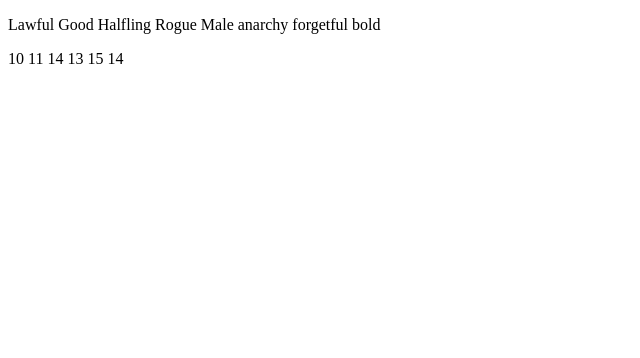
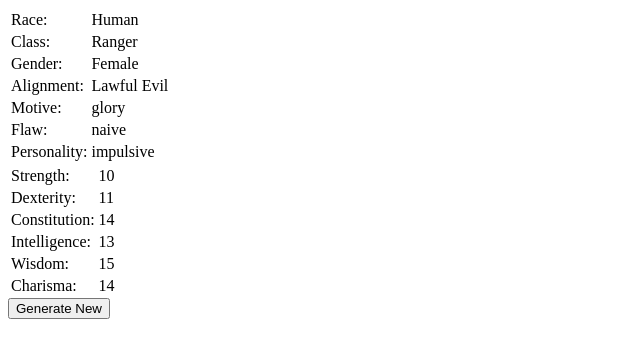
Before and after one commit to ri-ca4/CharacterSheetGenerator, a website with bundled scripts: page public/index.html in a window 1280 px wide. Shown: the whole page, without its empty margins (0-640 px from the left). Built offline with nearby package versions, Linux system fonts and the light colour scheme.

Commit message:
added character class, generate function, temp display, generate button

```diff
--- a/public/index.html
+++ b/public/index.html
@@ -16,8 +16,38 @@
         <!--[if lt IE 7]>
             <p class="browsehappy">You are using an <strong>outdated</strong> browser. Please <a href="#">upgrade your browser</a> to improve your experience.</p>
         <![endif]-->
-        <p id="data"></p>
-        <p id="stats"></p>
+        <table id="character">
+            <tr><td>Race:</td>
+                <td id="race"></td></tr>
+            <tr><td>Class:</td>
+                <td id="class"></td></tr>
+            <tr><td>Gender:</td>
+                <td id="gender"></td></tr>
+            <tr><td>Alignment:</td>
+                <td id="align"></td></tr>
+            <tr><td>Motive:</td>
+                <td id="motive"></td></tr>
+            <tr><td>Flaw:</td>
+                <td id="flaw"></td></tr>
+            <tr><td>Personality:</td>
+                <td id="person"></td></tr>
+        </table>
+        <table id="stats">
+            <tr><td>Strength:</td>
+                <td id="str"></td></tr>
+            <tr><td>Dexterity:</td>
+                <td id="dex"></td></tr>
+            <tr><td>Constitution:</td>
+                <td id="con"></td></tr>
+            <tr><td>Intelligence:</td>
+                <td id="int"></td></tr>
+            <tr><td>Wisdom:</td>
+                <td id="wis"></td></tr>
+            <tr><td>Charisma:</td>
+                <td id="chr"></td></tr>
+        </table>
+        <button id="generate">Generate New</button>
+
         <script type="module" src="js/stats.js" async defer></script>
         <script type="module" src="js/app.js" async defer></script>
     </body>
--- a/public/js/app.js
+++ b/public/js/app.js
@@ -1,5 +1,7 @@
 import { dnd, genders, alignments, motivations, flaws, personalities, statRoll } from "./stats.js"
 
+
+//roll for ... functions
 function rollForRace(){
     var races = dnd.races;
     var rand = Math.floor(Math.random() * races.length);
@@ -58,13 +60,45 @@ function rollForStats(){
     return stats
 }
 
-document.getElementById('data').innerHTML = rollForAlignment() + ' ' +
-                                            rollForRace() + ' ' + rollForClass()
-                                            + ' ' + rollForGender()
-                                            + ' ' + rollForMotive()
-                                            + ' ' + rollForFlaw()
-                                            + ' ' + rollForPersonality();
+//create character class
+class Character {
+    constructor(){
+    this.race = rollForRace(),
+    this.class = rollForClass(),
+    this.gender = rollForGender(),
+    this.align = rollForAlignment(),
+    this.motive = rollForMotive(),
+    this.flaw = rollForFlaw(),
+    this.person = rollForPersonality(),
+    this.stats = rollForStats()
+    }
+}
 
-var test = rollForStats();
-document.getElementById('stats').innerHTML = test.Str+' '+test.Dex+' '+test.Con+' '+
-                                             test.Int+' '+test.Wis+' '+test.Chr;
+function generate(){//generate new character and display
+//New character
+    var char = new Character;
+
+//Display in DOM
+    document.getElementById('race').innerHTML = char.race;
+    document.getElementById('class').innerHTML = char.class;
+    document.getElementById('gender').innerHTML = char.gender;
+    document.getElementById('align').innerHTML = char.align;
+    document.getElementById('motive').innerHTML = char.motive;
+    document.getElementById('flaw').innerHTML = char.flaw;
+    document.getElementById('person').innerHTML = char.person;
+
+    document.getElementById('str').innerHTML = char.stats.Str;
+    document.getElementById('dex').innerHTML = char.stats.Dex;
+    document.getElementById('con').innerHTML =  char.stats.Con;
+    document.getElementById('int').innerHTML = char.stats.Int;
+    document.getElementById('wis').innerHTML = char.stats.Wis;
+    document.getElementById('chr').innerHTML = char.stats.Chr;
+}
+
+generate();
+//Event listener
+let generateBtn = document.getElementById('generate');
+generateBtn.addEventListener('click', (e) => {
+    e.preventDefault();
+    generate();
+});
```
